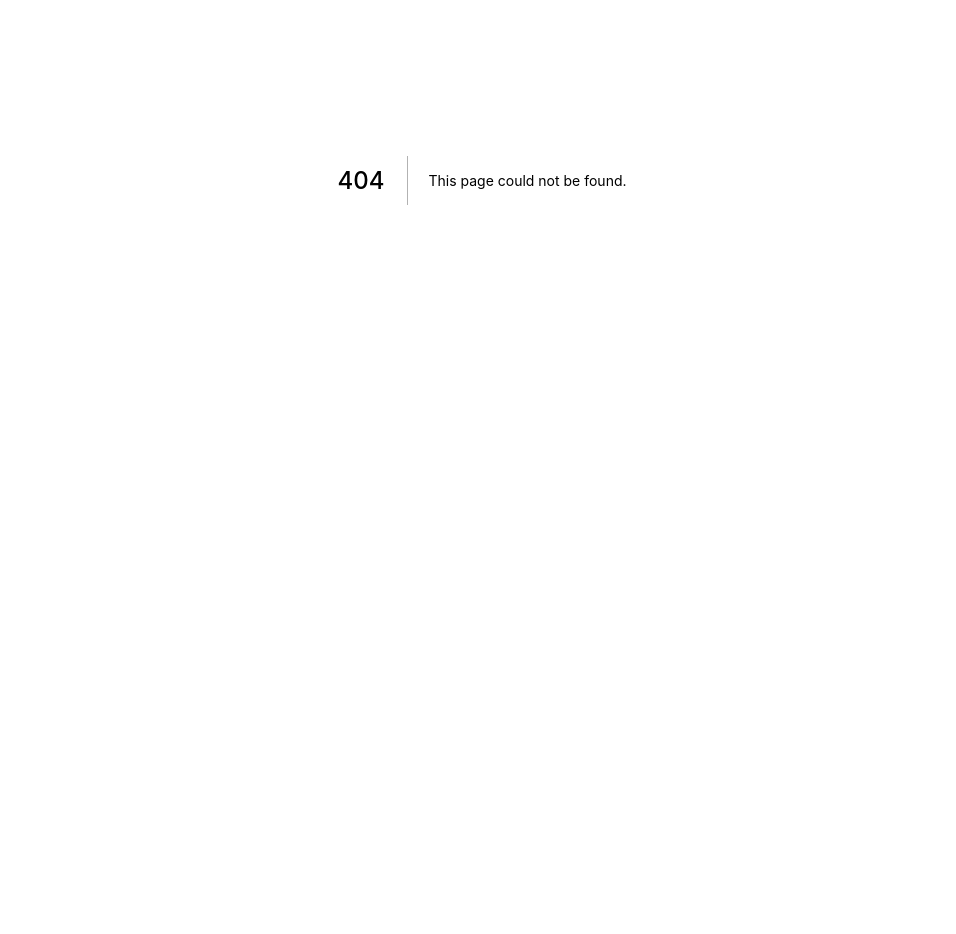
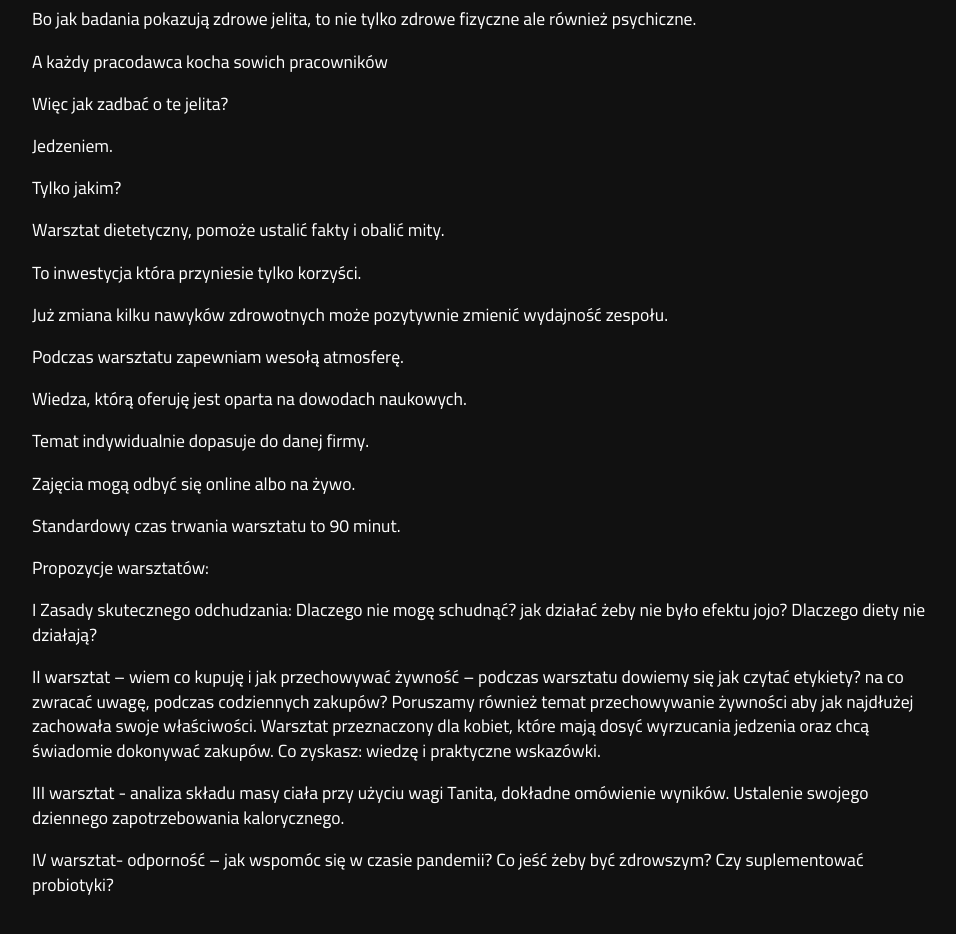
Before and after one commit to moroz/dietetyczka_xyz, a Next.js app: page /warsztaty in a window 1280 px wide. Before the commit this address had no page. Shown: the part 220-1154 px from the top of the page, without its empty margins (158-1114 px from the left). Before the commit the page ends 800 px from the top, so only its background shows below. Built offline with nearby package versions, Linux system fonts and the light colour scheme.

Commit message:
Add some content for workshops page

```diff
--- /dev/null
+++ b/components/Layout/Layout.module.sass
@@ -0,0 +1,6 @@
+.root
+  main
+    max-width: 900px
+    margin: 4rem auto
+    line-height: 1.4
+    font-size: 1.1rem
--- /dev/null
+++ b/components/Layout/index.tsx
@@ -0,0 +1,22 @@
+import Link from "next/link";
+import React from "react";
+import styles from "./Layout.module.sass";
+
+interface Props {
+  children: React.ReactNode;
+}
+
+const Layout: React.FC<Props> = ({ children }) => {
+  return (
+    <div className={styles.root}>
+      <main>
+        <Link href="/">
+          <a>&lt;&lt; Powrót</a>
+        </Link>
+        {children}
+      </main>
+    </div>
+  );
+};
+
+export default Layout;
--- /dev/null
+++ b/pages/warsztaty.tsx
@@ -0,0 +1,60 @@
+import Head from "next/head";
+import React from "react";
+import Layout from "../components/Layout";
+
+const WorkshopsPage = () => {
+  return (
+    <Layout>
+      <Head>
+        <title>Anna Golińska Dietetyk</title>
+        <meta name="description" content="Generated by create next app" />
+        <link rel="icon" href="/favicon.ico" />
+      </Head>
+      <h1>Warsztaty dietetyczne</h1>
+      <p>Nie bez kozery jest przysłowie, przed żołądek do serca.</p>
+      <p>
+        Bo jak badania pokazują zdrowe jelita, to nie tylko zdrowe fizyczne ale
+        również psychiczne.
+      </p>
+      <p>A każdy pracodawca kocha sowich pracowników</p>
+      <p>Więc jak zadbać o te jelita?</p>
+      <p>Jedzeniem.</p>
+      <p>Tylko jakim?</p>
+      <p>Warsztat dietetyczny, pomoże ustalić fakty i obalić mity.</p>
+      <p>To inwestycja która przyniesie tylko korzyści.</p>
+      <p>
+        Już zmiana kilku nawyków zdrowotnych może pozytywnie zmienić wydajność
+        zespołu.
+      </p>
+      <p>Podczas warsztatu zapewniam wesołą atmosferę.</p>
+      <p>Wiedza, którą oferuję jest oparta na dowodach naukowych.</p>
+      <p>Temat indywidualnie dopasuje do danej firmy.</p>
+      <p>Zajęcia mogą odbyć się online albo na żywo.</p>
+      <p>Standardowy czas trwania warsztatu to 90 minut.</p>
+      <p>Propozycje warsztatów:</p>
+      <p>
+        I Zasady skutecznego odchudzania: Dlaczego nie mogę schudnąć? jak
+        działać żeby nie było efektu jojo? Dlaczego diety nie działają?
+      </p>
+      <p>
+        II warsztat &ndash; wiem co kupuję i jak przechowywać żywność &ndash;
+        podczas warsztatu dowiemy się jak czytać etykiety? na co zwracać uwagę,
+        podczas codziennych zakupów? Poruszamy również temat przechowywanie
+        żywności aby jak najdłużej zachowała swoje właściwości. Warsztat
+        przeznaczony dla kobiet, które mają dosyć wyrzucania jedzenia oraz chcą
+        świadomie dokonywać zakupów. Co zyskasz: wiedzę i praktyczne wskazówki.
+      </p>
+      <p>
+        III warsztat - analiza składu masy ciała przy użyciu wagi Tanita,
+        dokładne omówienie wyników. Ustalenie swojego dziennego zapotrzebowania
+        kalorycznego.
+      </p>
+      <p>
+        IV warsztat- odporność – jak wspomóc się w czasie pandemii? Co jeść żeby
+        być zdrowszym? Czy suplementować probiotyki?
+      </p>
+    </Layout>
+  );
+};
+
+export default WorkshopsPage;
--- a/styles/Landing.module.sass
+++ b/styles/Landing.module.sass
@@ -15,7 +15,7 @@
   h1
     font-weight: 300
     font-size: 4rem
-    line-height: 1.35
+    line-height: 5rem
 
 .rainbow
   color: transparent
@@ -23,6 +23,8 @@
   background-clip: text
   background-size: cover
   background-repeat: no-repeat
+  font-size: .8em
+  line-height: 1.2
 
 .tile
   border: 1px solid $landing-border-color
```
Also changed, not shown: pages/index.tsx (+5 -5 lines).
